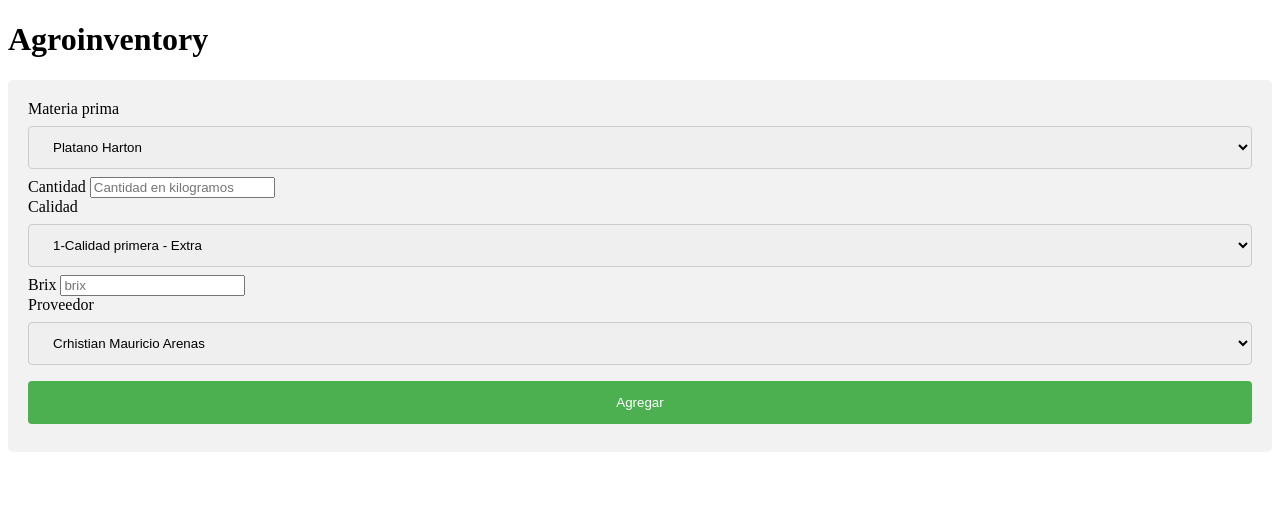
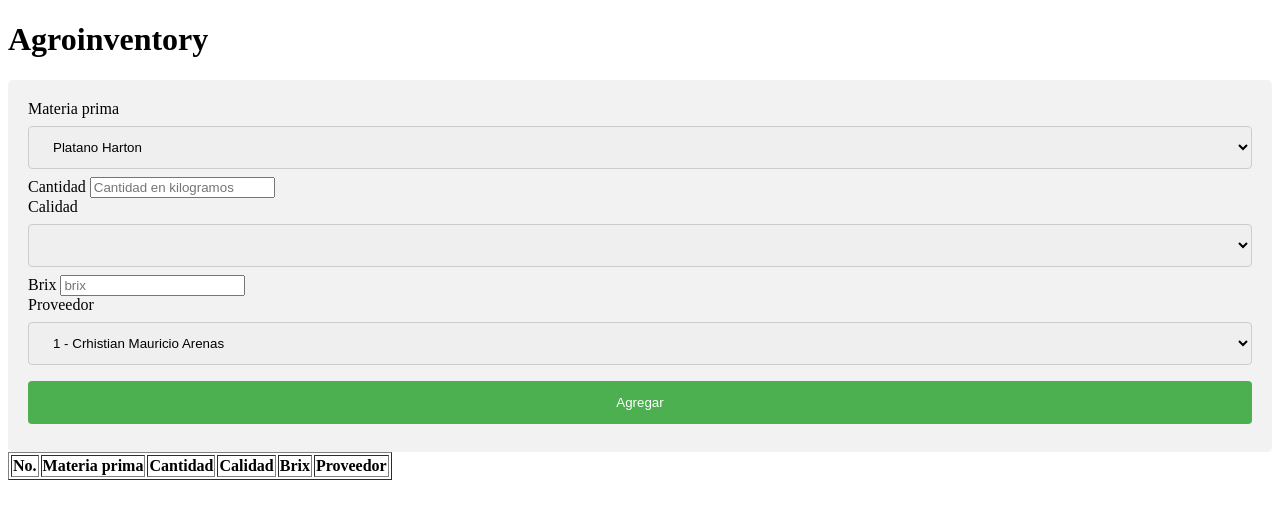
Before and after one commit to crismao23/agroinventory, a PHP site: page / in a window 1280 px wide. Shown: the part 54-573 px from the top of the page. Run offline with PHP 8.4, Linux system fonts and the light colour scheme; data comes from the database, SQL or seed files in the repository; data that the repository does not hold is empty.

Commit message:
se crean selects calidad y proveedor

```diff
--- /dev/null
+++ b/includes/selectCalidad.php
@@ -0,0 +1,13 @@
+<?php
+    include("db.php");
+    $getcalidad1 = "select * from calidad order by id_calidad";
+    $getcalidad2 = mysqli_query($conn, $getcalidad1);
+    while($row = mysqli_fetch_array($getcalidad2))
+    {
+        $id_calidad = $row['id_calidad'];
+        $descripcion = $row['descripcion'];
+        ?>
+        <option value="<?php echo $id_calidad;?>"><?php echo $id_calidad, ' - ', $descripcion;?></option>
+        <?php
+    }
+?>
--- /dev/null
+++ b/includes/selectProveedor.php
@@ -0,0 +1,13 @@
+<?php
+    include("db.php");
+    $getProveedores1 = "select * from proveedores order by id_proveedor";
+    $getProveedores2 = mysqli_query($conn, $getProveedores1);
+    while($row = mysqli_fetch_array($getProveedores2))
+    {
+        $id_proveedor = $row['id_proveedor'];
+        $nombre = $row['nombre'];
+        ?>
+        <option value="<?php echo $id_proveedor;?>"><?php echo $id_proveedor, ' - ', $nombre;?></option>
+        <?php
+    }
+?>
--- a/index.php
+++ b/index.php
@@ -13,14 +13,14 @@
 
         <label for="cantidad">Cantidad</label>
         <input type="number" id="cantidad" name="cantidad" placeholder="Cantidad en kilogramos">
+
         <br>
 
         <label for="calidad">Calidad</label>
-        <select id="calidad" name="calidad">
-            <option value="1">1-Calidad primera - Extra</option>
-            <option value="2">2-Segunda</option>
-            <option value="3">3-Muestra</option>
+        <select name="calidad" id="calidad">
+            <?php include("includes/selectCalidad.php") ?>
         </select>
+
 
         <label for="brix">Brix</label>
         <input type="number" id="brix" name="brix" placeholder="brix">
@@ -28,26 +28,24 @@
 
         <label for="proveedor">Proveedor</label>
         <select name="proveedor" id="proveedor">
-        <?php
-            include("db.php");
-            $getProveedores1 = "select * from proveedores order by id_proveedor";
-            $getProveedores2 = mysqli_query($conn, $getProveedores1);
-            while($row = mysqli_fetch_array($getProveedores2))
-            {
-                $id_proveedor = $row['id_proveedor'];
-                $nombre = $row['nombre'];
-                ?>
-                <option value="<?php echo $id_proveedor;?>"><?php echo $nombre;?></option>
-                <?php
-            }
-        ?>
-        <!--<input type="number" id="proveedor" name="proveedor" placeholder="proveedor">-->
+            <?php include("includes/selectProveedor.php") ?>
         </select>
 
         <input type="submit" name="save_register" value="Agregar">
     </form>
 </div>
+
 <div class="registros">
-
+    <table border="1">
+        <thead>
+            <tr>
+                <th>No.</th>
+                <th>Materia prima</th>
+                <th>Cantidad</th>
+                <th>Calidad</th>
+                <th>Brix</th>
+                <th>Proveedor</th>
+        </thead>
+    </table>
 </div>
 <?php include("includes/footer.php") ?>
```
Also changed, not shown: agroinventory.sql (renamed from agroinventory (1).sql).
